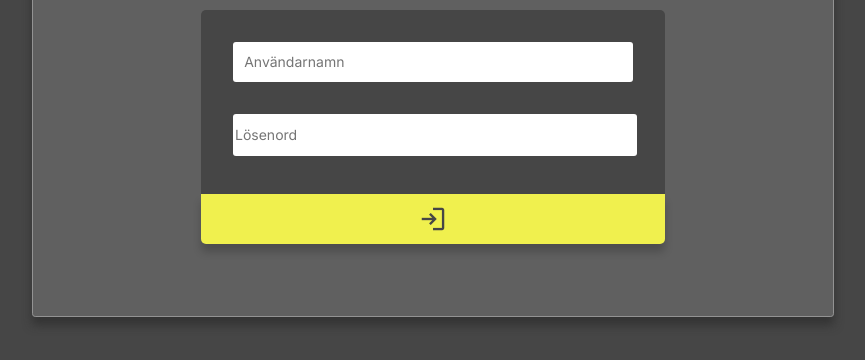
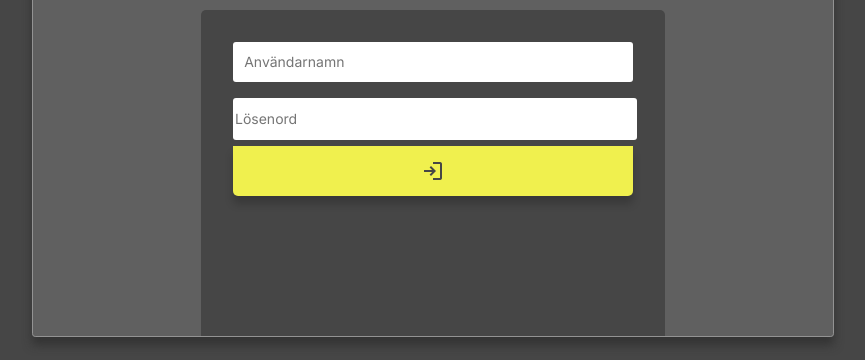
Before and after one commit to jenniferchristine/moment4.2, a website built with Parcel: page src/index.html in a window 1280 px wide. Shown: the part 323-683 px from the top of the page, without its empty margins (207-1072 px from the left). Built offline with nearby package versions, Linux system fonts and the light colour scheme.

Commit message:
submitBtn not working

```diff
--- a/src/index.html
+++ b/src/index.html
@@ -35,10 +35,12 @@
                     <input type="password" name="password" id="password" placeholder="Lösenord">
                     <div id="passwordError" class="error-message"></div>
                 </div>
+                <button id ="submitBtn" type="submit" class="material-symbols-outlined">login</button>
             </form>
+            <!--
             <div id="submitBtn">
-                <button form="login-form" type="submit" class="material-symbols-outlined">login</button>
-            </div>
+                <button id ="submitBtn" form="login-form" type="submit" class="material-symbols-outlined">login</button>
+            </div> -->
         </div>
     </main>
 
```
